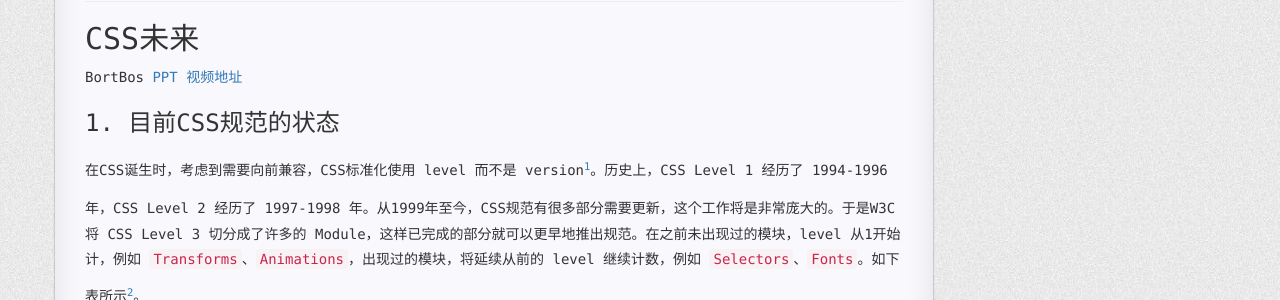
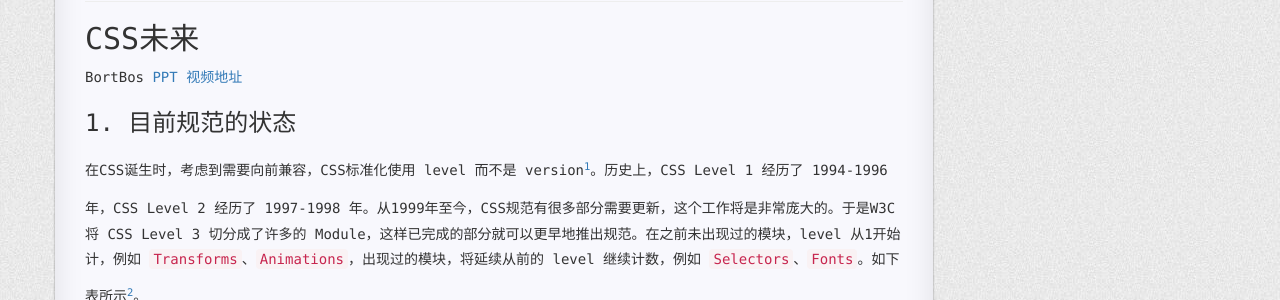
Before and after one commit to jeanys/jeanys.github.io, a Jekyll site: the page built from _posts/2016-1-9-w3ctech-1st-css-dev-conf.md, in a window 1280 px wide. Shown: the part 217-517 px from the top of the page. Built offline with Jekyll 4.4.1, drawn with Linux system fonts in a browser that asks for light colours; nearby versions of some CDN libraries; Markdown is read by kramdown in place of the engine named in the settings.

Commit message:
修改文内标题

```diff
--- a/_posts/2016-1-9-w3ctech-1st-css-dev-conf.md
+++ b/_posts/2016-1-9-w3ctech-1st-css-dev-conf.md
@@ -9,7 +9,7 @@ categories: HTML&CSS
 
 BortBos [PPT][PPT] [视频地址][video]
 
-### 1. 目前CSS规范的状态
+### 1. 目前规范的状态
 
 在CSS诞生时，考虑到需要向前兼容，CSS标准化使用 level 而不是 version[^level]。历史上，CSS Level 1 经历了 1994-1996 年，CSS Level 2 经历了 1997-1998 年。从1999年至今，CSS规范有很多部分需要更新，这个工作将是非常庞大的。于是W3C将 CSS Level 3 切分成了许多的 Module，这样已完成的部分就可以更早地推出规范。在之前未出现过的模块，level 从1开始计，例如 `Transforms`、`Animations`，出现过的模块，将延续从前的 level 继续计数，例如 `Selectors`、`Fonts`。如下表所示[^table]。
 
```
